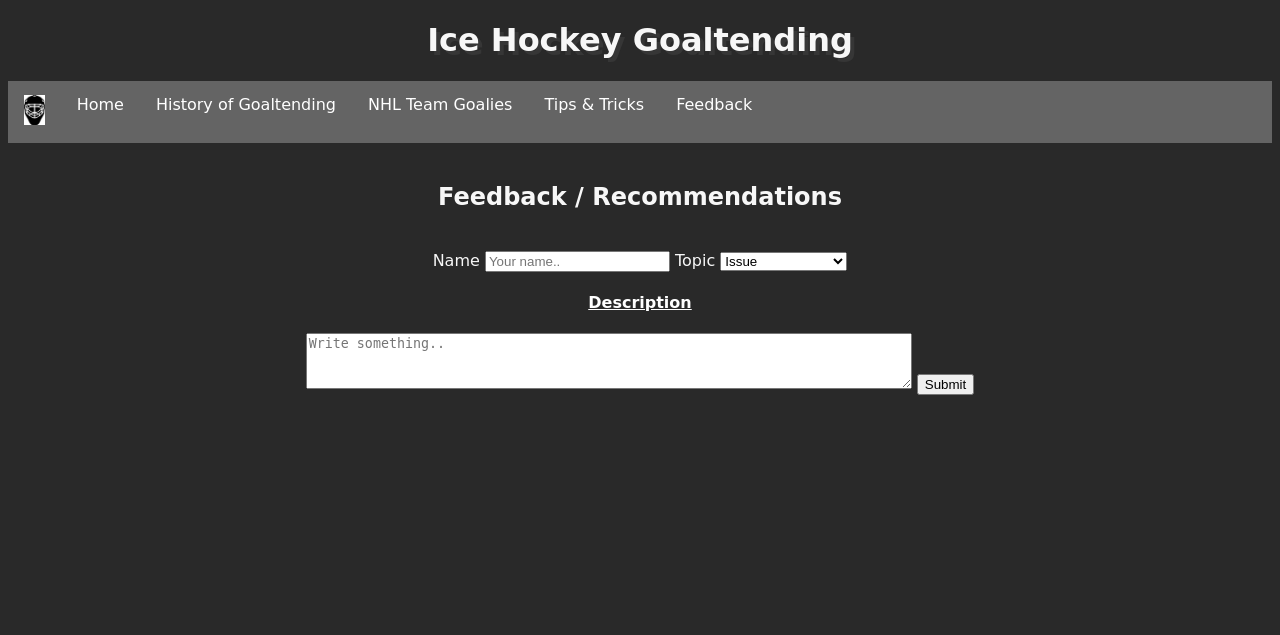
After one commit to JackCusack/goaltending, a Flask app: page /feedback in a window 1280 px wide. The commit adds this page. Shown: the top 635 px of the page. Run offline with Flask 3, Linux system fonts and the light colour scheme.

Commit message:
DB got malformed so had to redo feedback table. Feedback page is formatted and works. I need to make a page for the feedback to go on where the admin can only see it. I also need to make a page where it lets the user know that the feedback has been sent that allows them to return to the homepage.

```diff
--- a/routes.py
+++ b/routes.py
@@ -1,4 +1,4 @@
-from flask import Flask, render_template
+from flask import Flask, request, render_template
 import sqlite3
 app = Flask(__name__)
 
@@ -28,7 +28,27 @@ def goaltender(id):
     goaltender = cur.fetchone()
     return render_template('goaltender.html', goaltender=goaltender)
 
+
+
+#  WHERE Goaltender_ID=?",(id,))
+
+
+
+#Feedback page
+@app.route('/feedback')
+def feedback():
+    return render_template('feedback.html')
+
+def submit_feedback():
+    name = request.form['name']
+    message = request.form['message']
+    conn  = sqlite3.connect('goalies.db')
+    cursor = conn.cursor()
+    cursor.execute('INSERT INTO Feedback FROM (name, message, topic) VALUES (?,?,?)', (name, message))
+    conn.commit()
+    conn.close()
+
+    return 'Feedback sent!'
+
 if __name__ == "__main__":
     app.run(debug=True)
-
-#  WHERE Goaltender_ID=?",(id,))
--- a/templates/all_teams.html
+++ b/templates/all_teams.html
@@ -30,6 +30,7 @@
             <li><a href="http://127.0.0.1:5000/history">History of Goaltending</a></li>
             <li><a href="http://127.0.0.1:5000/all_teams">NHL Team Goalies</a></li>
             <li><a href="http://127.0.0.1:5000/tipsandtricks">Tips & Tricks</a></li>
+            <li><a href="http://127.0.0.1:5000/feedback">Feedback</a></li>
           </ul>
 
         <h2>NHL Team Goalies</h2>
--- /dev/null
+++ b/templates/feedback.html
@@ -0,0 +1,32 @@
+{%extends "layout.html"%}
+{%block content%}
+<!doctype html>
+<html lang="en">
+
+<center>
+<h2>Feedback / Recommendations</h2>
+
+    <div class="container">
+        <form action="action_page.php">
+
+          <label for="fname">Name</label>
+          <input type="text" id="fname" name="firstname" placeholder="Your name..">
+
+          <label for="topic">Topic</label>
+          <select id="topic" name="topic">
+            <option value="issue">Issue</option>
+            <option value="recommendation">Recommendation</option>
+            <option value="other">Other</option>
+          </select></div>
+      <div>
+
+          <h4>Description</h4>
+          <textarea id="subject" name="subject" placeholder="Write something.." style="height:50px; width:600px"></textarea>
+
+          <input type="submit" value="Submit">
+        </form>
+      </div>
+    </center>
+</html>
+
+{%endblock%}
--- a/templates/history.html
+++ b/templates/history.html
@@ -19,6 +19,7 @@
             <li><a href="http://127.0.0.1:5000/history">History of Goaltending</a></li>
             <li><a href="http://127.0.0.1:5000/all_teams">NHL Team Goalies</a></li>
             <li><a href="http://127.0.0.1:5000/tipsandtricks">Tips & Tricks</a></li>
+            <li><a href="http://127.0.0.1:5000/feedback">Feedback</a></li>
         </ul>
 
         <h2>History of Goaltending</h2>
--- a/templates/layout.html
+++ b/templates/layout.html
@@ -19,6 +19,7 @@
             <li><a href="http://127.0.0.1:5000/history">History of Goaltending</a></li>
             <li><a href="http://127.0.0.1:5000/all_teams">NHL Team Goalies</a></li>
             <li><a href="http://127.0.0.1:5000/tipsandtricks">Tips & Tricks</a></li>
+            <li><a href="http://127.0.0.1:5000/feedback">Feedback</a></li>
         </ul>
 
         <main>
--- a/templates/tipsandtricks.html
+++ b/templates/tipsandtricks.html
@@ -19,6 +19,7 @@
             <li><a href="http://127.0.0.1:5000/history">History of Goaltending</a></li>
             <li><a href="http://127.0.0.1:5000/all_teams">NHL Team Goalies</a></li>
             <li><a href="http://127.0.0.1:5000/tipsandtricks">Tips & Tricks</a></li>
+            <li><a href="http://127.0.0.1:5000/feedback">Feedback</a></li>
         </ul>
 
         <h2>Tips & Tricks</h2>
```
Also changed, not shown: goalies.db.
